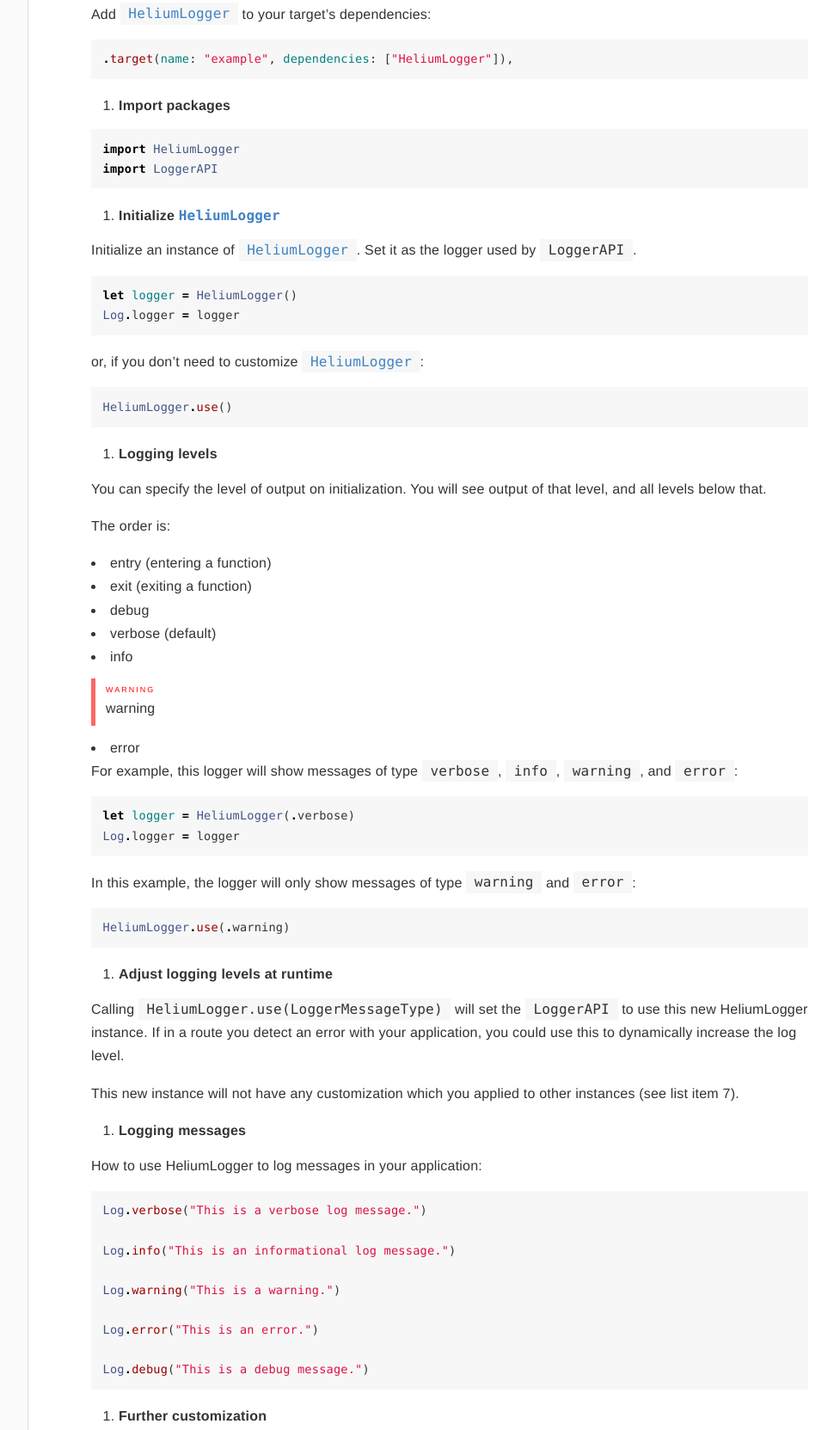
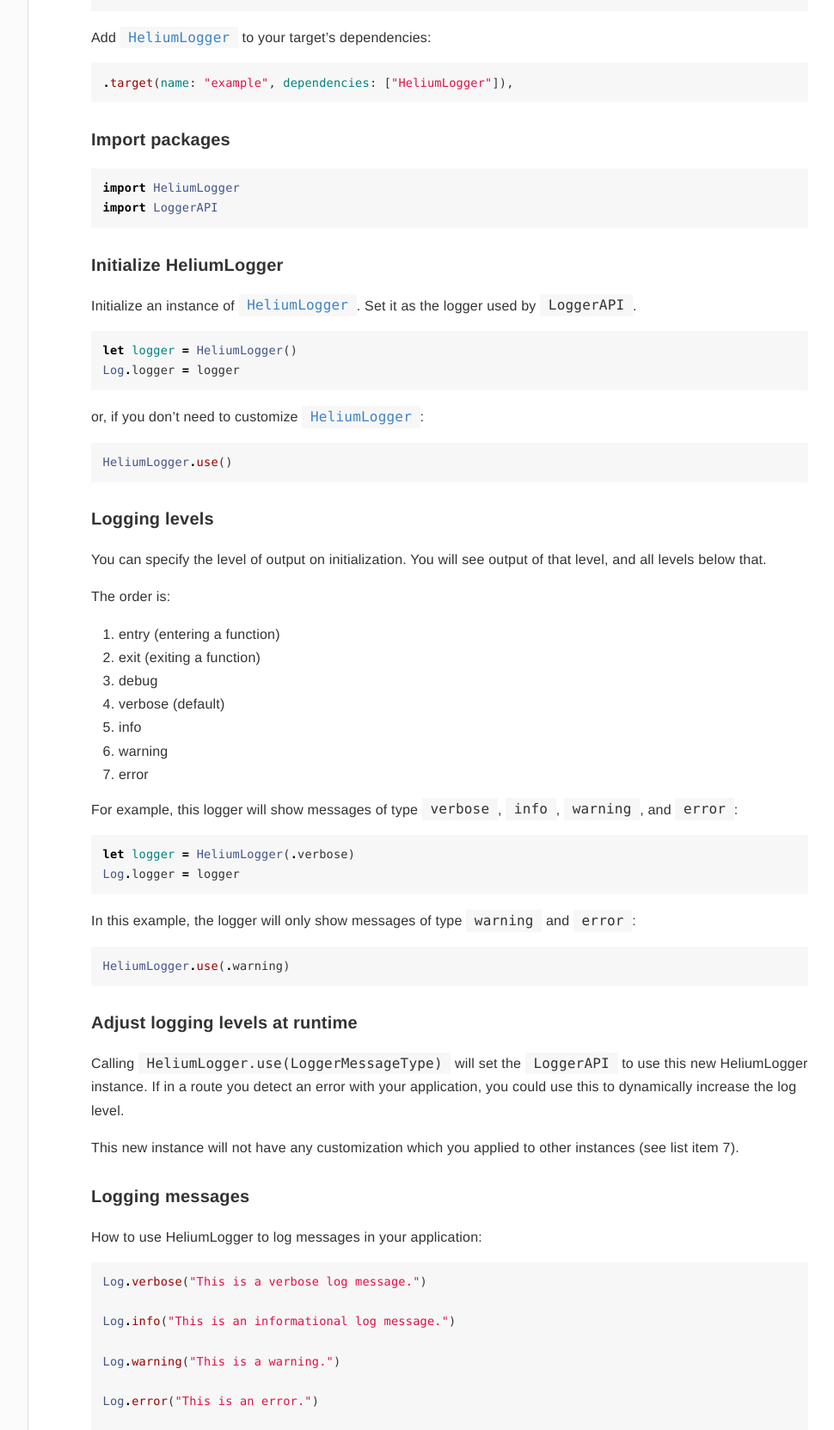
Before and after one commit to Kitura/HeliumLogger, a plain HTML site: page docs/index.html in a window 1280 px wide. Shown: the part 2006-3669 px from the top of the page at 86% size, without its empty margins (267-1237 px from the left). Drawn offline with Linux system fonts and the light colour scheme.

Commit message:
Documentation update [ci skip]

```diff
--- a/docs/index.html
+++ b/docs/index.html
@@ -109,10 +109,7 @@
 <li>Color output to terminal</li>
 </ul>
 <h2 id='usage' class='heading'>Usage</h2>
-
-<ol>
-<li><strong>Add dependencies</strong></li>
-</ol>
+<h4 id='add-dependencies' class='heading'>Add dependencies</h4>
 
 <p>Add the <code><a href="Classes/HeliumLogger.html">HeliumLogger</a></code> package to the dependencies within your application’s <code>Package.swift</code> file. Substitute <code>&quot;x.x.x&quot;</code> with the latest <code><a href="Classes/HeliumLogger.html">HeliumLogger</a></code> <a href="https://github.com/IBM-Swift/HeliumLogger/releases">release</a>.</p>
 <pre class="highlight swift"><code><span class="o">.</span><span class="nf">package</span><span class="p">(</span><span class="nv">url</span><span class="p">:</span> <span class="s">"https://github.com/IBM-Swift/HeliumLogger.git"</span><span class="p">,</span> <span class="nv">from</span><span class="p">:</span> <span class="s">"x.x.x"</span><span class="p">)</span>
@@ -121,17 +118,11 @@
 <p>Add <code><a href="Classes/HeliumLogger.html">HeliumLogger</a></code> to your target&rsquo;s dependencies:</p>
 <pre class="highlight swift"><code><span class="o">.</span><span class="nf">target</span><span class="p">(</span><span class="nv">name</span><span class="p">:</span> <span class="s">"example"</span><span class="p">,</span> <span class="nv">dependencies</span><span class="p">:</span> <span class="p">[</span><span class="s">"HeliumLogger"</span><span class="p">]),</span>
 </code></pre>
-
-<ol>
-<li><strong>Import packages</strong></li>
-</ol>
+<h4 id='import-packages' class='heading'>Import packages</h4>
 <pre class="highlight swift"><code><span class="kd">import</span> <span class="kt">HeliumLogger</span>
 <span class="kd">import</span> <span class="kt">LoggerAPI</span>
 </code></pre>
-
-<ol>
-<li><strong>Initialize <code><a href="Classes/HeliumLogger.html">HeliumLogger</a></code></strong></li>
-</ol>
+<h4 id='initialize-heliumlogger' class='heading'>Initialize HeliumLogger</h4>
 
 <p>Initialize an instance of <code><a href="Classes/HeliumLogger.html">HeliumLogger</a></code>. Set it as the logger used by <code>LoggerAPI</code>.</p>
 <pre class="highlight swift"><code><span class="k">let</span> <span class="nv">logger</span> <span class="o">=</span> <span class="kt">HeliumLogger</span><span class="p">()</span>
@@ -141,25 +132,21 @@
 <p>or, if you don&rsquo;t need to customize <code><a href="Classes/HeliumLogger.html">HeliumLogger</a></code>:</p>
 <pre class="highlight swift"><code><span class="kt">HeliumLogger</span><span class="o">.</span><span class="nf">use</span><span class="p">()</span>
 </code></pre>
-
-<ol>
-<li><strong>Logging levels</strong></li>
-</ol>
+<h4 id='logging-levels' class='heading'>Logging levels</h4>
 
 <p>You can specify the level of output on initialization. You will see output of that level, and all levels below that.</p>
 
 <p>The order is:</p>
+
+<ol>
 <li>entry (entering a function)</li>
 <li>exit (exiting a function)</li>
 <li>debug</li>
 <li>verbose (default)</li>
 <li>info</li>
-<div class="aside aside-warning">
-    <p class="aside-title">Warning</p>
-    warning
-
-</div>
+<li>&#32;warning</li>
 <li>error</li>
+</ol>
 
 <p>For example, this logger will show messages of type <code>verbose</code>, <code>info</code>, <code>warning</code>, and <code>error</code>:</p>
 <pre class="highlight swift"><code><span class="k">let</span> <span class="nv">logger</span> <span class="o">=</span> <span class="kt">HeliumLogger</span><span class="p">(</span><span class="o">.</span><span class="n">verbose</span><span class="p">)</span>
@@ -169,18 +156,12 @@
 <p>In this example, the logger will only show messages of type <code>warning</code> and <code>error</code>:</p>
 <pre class="highlight swift"><code><span class="kt">HeliumLogger</span><span class="o">.</span><span class="nf">use</span><span class="p">(</span><span class="o">.</span><span class="n">warning</span><span class="p">)</span>
 </code></pre>
-
-<ol>
-<li><strong>Adjust logging levels at runtime</strong></li>
-</ol>
+<h4 id='adjust-logging-levels-at-runtime' class='heading'>Adjust logging levels at runtime</h4>
 
 <p>Calling <code>HeliumLogger.use(LoggerMessageType)</code> will set the <code>LoggerAPI</code> to use this new HeliumLogger instance. If in a route you detect an error with your application, you could use this to dynamically increase the log level.</p>
 
 <p>This new instance will not have any customization which you applied to other instances (see list item 7).</p>
-
-<ol>
-<li><strong>Logging messages</strong></li>
-</ol>
+<h4 id='logging-messages' class='heading'>Logging messages</h4>
 
 <p>How to use HeliumLogger to log messages in your application:</p>
 <pre class="highlight swift"><code><span class="kt">Log</span><span class="o">.</span><span class="nf">verbose</span><span class="p">(</span><span class="s">"This is a verbose log message."</span><span class="p">)</span>
@@ -193,10 +174,7 @@
 
 <span class="kt">Log</span><span class="o">.</span><span class="nf">debug</span><span class="p">(</span><span class="s">"This is a debug message."</span><span class="p">)</span>
 </code></pre>
-
-<ol>
-<li><strong>Further customization</strong></li>
-</ol>
+<h4 id='further-customization' class='heading'>Further customization</h4>
 <pre class="highlight swift"><code><span class="c1">/// Whether, if true, or not the logger output should be colorized.</span>
 <span class="kd">public</span> <span class="k">var</span> <span class="nv">colored</span><span class="p">:</span> <span class="kt">Bool</span> <span class="o">=</span> <span class="kc">false</span>
 
@@ -233,7 +211,7 @@
       </article>
     </div>
     <section class="footer">
-      <p>&copy; 2018 <a class="link" href="" target="_blank" rel="external">IBM</a>. All rights reserved. (Last updated: 2018-06-04)</p>
+      <p>&copy; 2018 <a class="link" href="" target="_blank" rel="external">IBM</a>. All rights reserved. (Last updated: 2018-06-08)</p>
       <p>Generated by <a class="link" href="https://github.com/realm/jazzy" target="_blank" rel="external">jazzy ♪♫ v0.9.1</a>, a <a class="link" href="http://realm.io" target="_blank" rel="external">Realm</a> project.</p>
     </section>
   </body>
```
Also changed, not shown: docs/Classes.html (+1 -1 lines), docs/Classes/HeliumLogger.html (+1 -1 lines), docs/Classes/HeliumStreamLogger.html (+1 -1 lines), docs/Enums.html (+1 -1 lines), docs/Enums/HeliumLoggerFormatValues.html (+1 -1 lines), docs/Enums/TerminalColor.html (+1 -1 lines), docs/docsets/HeliumLogger.docset/Contents/Resources/Documents/Classes.html (+1 -1 lines), docs/docsets/HeliumLogger.docset/Contents/Resources/Documents/Enums.html (+1 -1 lines), docs/docsets/HeliumLogger.docset/Contents/Resources/Documents/index.html (+12 -34 lines), 5 other files.
